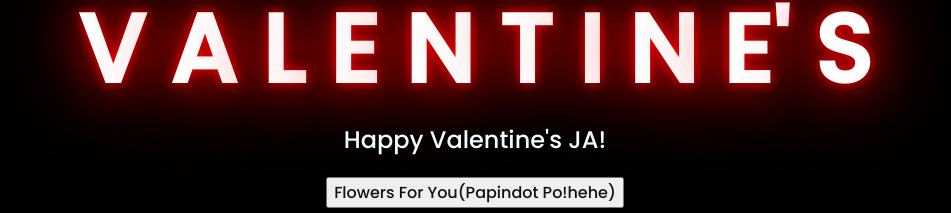
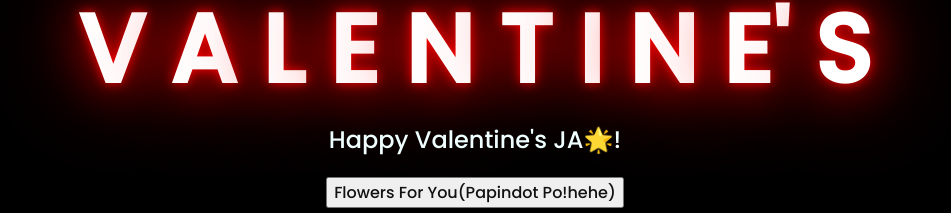
Before and after one commit to ramorfano/Flower, a plain HTML site: page index.html in a window 1280 px wide. Shown: the part 461-674 px from the top of the page, without its empty margins (173-1124 px from the left). Drawn offline with Linux system fonts and the light colour scheme.

Commit message:
Update index.html

```diff
--- a/index.html
+++ b/index.html
@@ -29,7 +29,7 @@
 
     </div>
     <div class="description">
-        <span>Happy Valentine's JA!</span>
+        <span>Happy Valentine's JA🌟!</span>
     </div>
     <div class="button">
         <button>
```
